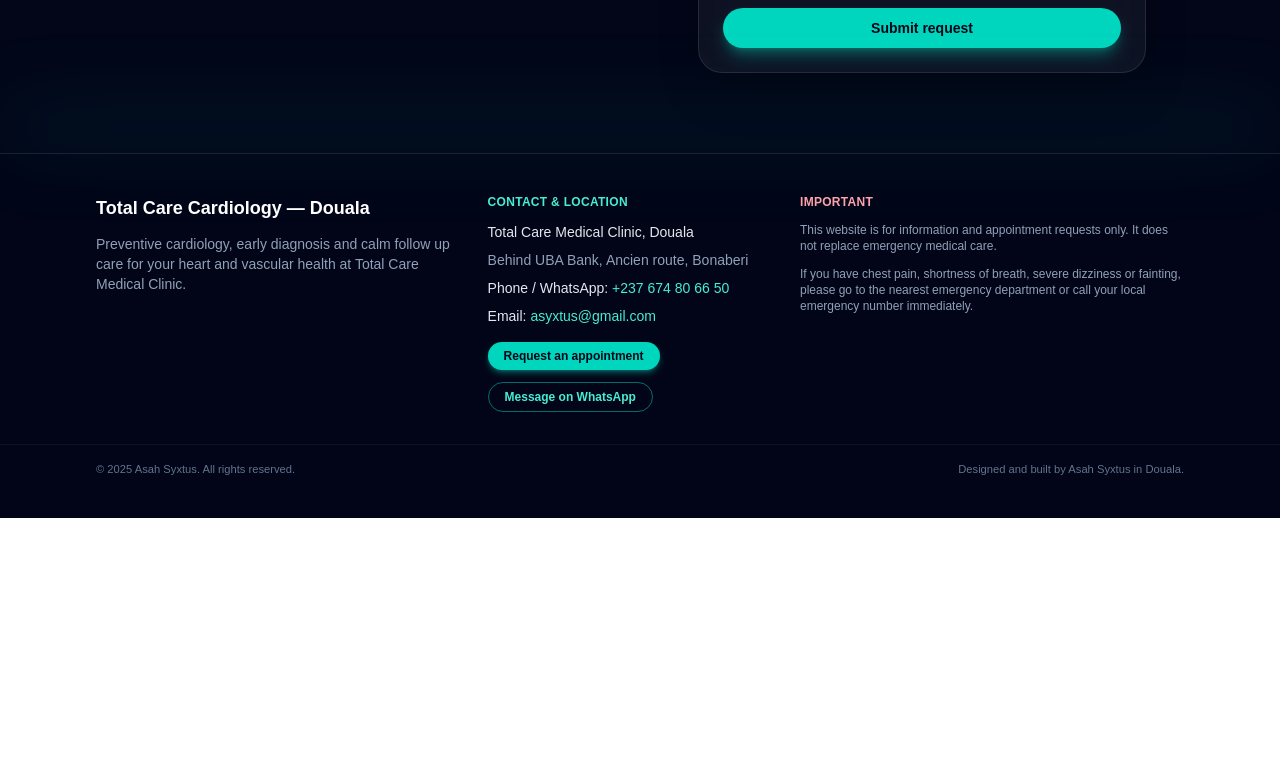
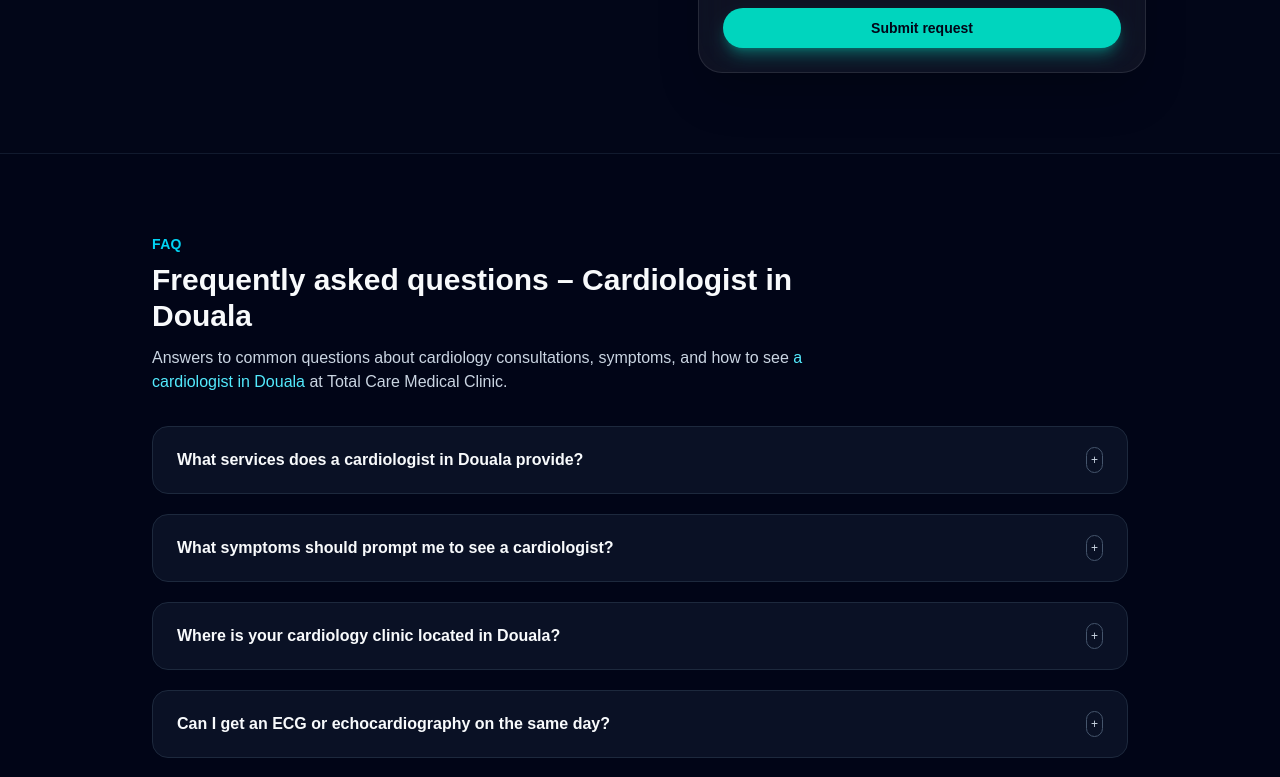
Before and after one commit to asyxtus/cardiology-3d-site, a Next.js app: page / in a window 1280 px wide. Shown: the part 3924-4701 px from the top of the page. Before the commit the page ends 4442 px from the top, so only its background shows below. Built offline with nearby package versions, Linux system fonts and the light colour scheme.

Commit message:
Update page.tsx

```diff
--- a/app/page.tsx
+++ b/app/page.tsx
@@ -6,6 +6,8 @@
 import BookingSection from "./sections/BookingSection";
 import ClinicSection from "./sections/ClinicSection";
 import FooterSection from "./sections/FooterSection";
+import FaqSectionEn from "./sections/FaqSectionEn";
+
 
 export default function HomePage() {
   return (
@@ -16,6 +18,7 @@
       <AboutSection />
       <ClinicSection />
       <BookingSection />
+      <FaqSectionEn />
       <FooterSection />
       {/* Later we will add other sections here */}
     </main>
```
